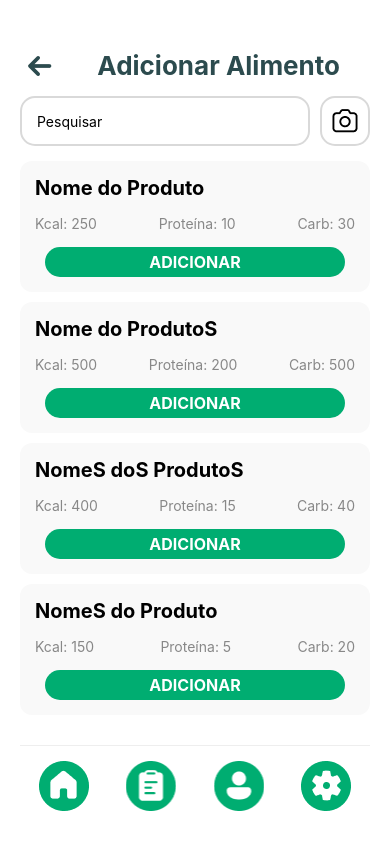
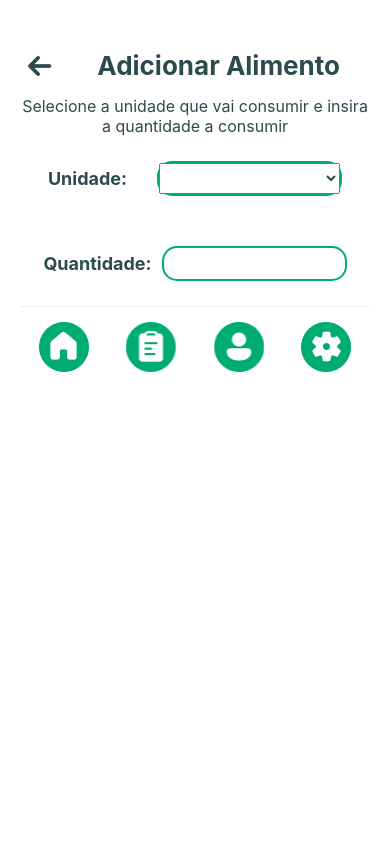
Before and after one commit to ThePerryDev/NutriPerry, a React Native app in the folder frontend/: screen /AdicionarAlimento in a window 390 px wide. Built offline with nearby package versions, Linux system fonts and the light colour scheme.

Commit message:
[Feature] Criando tela de salvar/adicionar alimento, inserindo picker de unidade e input de quantidade

```diff
--- a/frontend/App.tsx
+++ b/frontend/App.tsx
@@ -3,13 +3,14 @@ import { createStackNavigator } from "@react-navigation/stack";
 import { RootStackParamList } from "./src/types/rootStack";
 import {CadastroAlturaPeso, CadastroEmail, CadastroNome, CadastroSexoIdade, CadastroNutriNome, CadastroNutriEmail, Home, TelaFinalizado, TelaPPObjetivo, CadastroNutriFormacao, CadastroNutriTelefone, AbrindoApp, TelaLogin,} from "./src/screen";
 import PesquisaAlimento from "./src/screen/AddAlimento/PesquisaAlimento/PesquisaAlimento";
+import AdicionarAlimento from "./src/screen/AddAlimento/AdicionarAlimento/AdicionarAlimento";
 
 const Stack = createStackNavigator<RootStackParamList>();
 
 export default function App() {
   return (
     <NavigationContainer>
-      <Stack.Navigator initialRouteName="PesquisaAlimento">
+      <Stack.Navigator initialRouteName="AdicionarAlimento">
         <Stack.Screen
           name="AbrindoApp"
           component={AbrindoApp}
@@ -80,6 +81,11 @@ export default function App() {
           component={PesquisaAlimento}
           options={{ headerShown: false }}
         />
+        <Stack.Screen
+          name="AdicionarAlimento"
+          component={AdicionarAlimento}
+          options={{ headerShown: false }}
+        />
       </Stack.Navigator>
     </NavigationContainer>
   );
--- /dev/null
+++ b/frontend/src/components/Cadastro/PickerAlimentos/pickeralimentos.tsx
@@ -0,0 +1,43 @@
+import React from "react";
+import { View, Text } from "react-native";
+import { Picker } from "@react-native-picker/picker";
+import styles from "./styles";
+
+interface PickerItem {
+  label: string;
+  value: string;
+}
+
+interface CustomPickerProps {
+  label: string;
+  selectedValue: string;
+  onValueChange: (itemValue: string) => void;
+  items: PickerItem[];
+}
+
+const UnidadePicker: React.FC<CustomPickerProps> = ({
+  label,
+  selectedValue,
+  onValueChange,
+  items,
+}) => {
+  return (
+    <View style={styles.container}>
+      <Text style={styles.pickerLabel}>{label}</Text>
+      <View style={styles.pickerContainer}>
+        <Picker
+          selectedValue={selectedValue}
+          onValueChange={onValueChange}
+          style={styles.picker}
+          mode="dropdown"
+        >
+          {items.map((item) => (
+            <Picker.Item key={item.value} label={item.label} value={item.value} />
+          ))}
+        </Picker>
+      </View>
+    </View>
+  );
+};
+
+export default UnidadePicker;
--- /dev/null
+++ b/frontend/src/components/Cadastro/PickerAlimentos/styles.tsx
@@ -0,0 +1,34 @@
+import { StyleSheet } from "react-native";
+
+const styles = StyleSheet.create({
+  container: {
+    flexDirection: "row",
+    alignItems: "center",
+    justifyContent:"center",
+    marginTop:25,
+    marginBottom: 25,
+  },
+  pickerLabel: {
+    fontSize: 18,
+    color: "#2C4B4E",
+    fontWeight: "bold",
+    marginRight: 30,
+  },
+  pickerContainer: {
+    width: 185,
+    height: 35,
+    borderStyle: "solid",
+    borderWidth: 2,
+    borderColor: "#00AD71",
+    borderRadius: 15,
+    backgroundColor: "#ffffff",
+    justifyContent: "center",
+  },
+  picker: {
+    fontSize: 16,
+    height: 68,
+    color: "#2C4B4E",
+  }
+});
+
+export default styles;
--- a/frontend/src/components/index.ts
+++ b/frontend/src/components/index.ts
@@ -5,4 +5,4 @@ import Input from "./Login/Input";
 import InputWithIcons from "./Login/InputWithIcons";
 import Titulo from "./Login/Titulo";
 
-export {BotoesInferior, MenuInferior, Titulo, Input, InputWithIcons, Botao}
+export {BotoesInferior, MenuInferior, Titulo, Input, InputWithIcons, Botao,}
--- /dev/null
+++ b/frontend/src/screen/AddAlimento/AdicionarAlimento/AdicionarAlimento.tsx
@@ -0,0 +1,65 @@
+import React, { useState } from "react";
+import { View, Text, TouchableOpacity, FlatList, TextInput, Image } from "react-native";
+import { StackNavigationProp } from "@react-navigation/stack";
+import { RootStackParamList } from "../../../types/rootStack";
+import MenuInferior from "../../../components/MenuInferior/MenuInferior";
+import { setaVolta } from "../../../assets";
+import styles from "./styles";
+import UnidadePicker from "../../../components/Cadastro/PickerAlimentos/pickeralimentos";
+
+type ContinuarScreenNavigationProp = StackNavigationProp<
+  RootStackParamList,
+  "AdicionarAlimento"
+>;
+
+type Props = {
+  navigation: ContinuarScreenNavigationProp;
+};
+
+const AdicionarAlimento: React.FC<Props> = ({ navigation }) => {
+  const [selectUnit, setSelectUnit] = useState("");
+  const [quantidade, setQuantidade] = useState<string>("");
+
+  const UnityOptions = [
+    { label: "", value: "" },
+    { label: "grama (g)", value: "grama" },
+    { label: "kilograma (kg)", value: "kilo" },
+    { label: "mililitro (ml)", value: "ml" },
+    { label: "litro (L)", value: "litro" },
+  ];
+
+  return (
+    <View style={styles.container}>
+      <View style={styles.headerContainer}>
+        <TouchableOpacity style={styles.arrow} onPress={() => navigation.navigate("Home")}>
+          <Image
+            source={setaVolta}
+            style={styles.arrow}
+          />
+        </TouchableOpacity>
+        <Text style={styles.header}>Adicionar Alimento</Text>
+      </View>
+      <Text style={styles.explanation}>Selecione a unidade que vai consumir e insira a quantidade a consumir</Text>
+      <View>
+        <UnidadePicker
+          label="Unidade:"
+          selectedValue={selectUnit}
+          onValueChange={(itemValue) => setSelectUnit(itemValue)}
+          items={UnityOptions}
+        />
+        <View style={styles.quantitycontainer}>
+          <Text style={styles.textgeral}>Quantidade:</Text>
+          <TextInput
+            value={quantidade}
+            onChangeText={(quantidade) => setQuantidade(quantidade)}
+            style={styles.input}
+            keyboardType="numeric"
+          />
+        </View>
+      </View>
+      <MenuInferior />
+    </View>
+  );
+};
+
+export default AdicionarAlimento;
--- /dev/null
+++ b/frontend/src/screen/AddAlimento/AdicionarAlimento/styles.tsx
@@ -0,0 +1,65 @@
+import { StyleSheet } from "react-native";
+
+const styles = StyleSheet.create({
+  container: {
+    flex: 1,
+    padding: 20,
+    backgroundColor: "#fff",
+  },
+  headerContainer: {
+    flexDirection: "row",
+    justifyContent: "space-between",
+    alignItems: "center",
+    marginLeft:5,
+    marginRight:30,
+    marginBottom: 15,
+    marginTop:30,
+  },
+  arrow:{
+    width:30,
+    height:30,
+  },
+  header: {
+    fontSize: 26,
+    fontWeight: "bold",
+    textAlign: "center",
+    color: "#2C4B4E",
+  },
+  explanation:{
+    fontSize: 16,
+    textAlign: "center",
+    color: "#2C4B4E",
+  },
+  quantitycontainer: {
+    flexDirection: "row",
+    alignItems: "center",
+    justifyContent:"center",
+    marginTop:25,
+    marginBottom: 25,
+  },
+  textgeral: {
+    fontSize: 18,
+    color: "#2C4B4E",
+    fontWeight: "bold",
+    marginRight: 10,
+  },
+  input: {
+    width: 185,
+    height: 35,
+    borderStyle: "solid",
+    borderWidth: 2,
+    borderColor: "#00AD71",
+    borderRadius: 15,
+    backgroundColor: "#ffffff",
+    justifyContent: "center",
+  },
+  buttoncontainer: {
+    flexDirection: "row",
+    justifyContent: "center",
+  },
+  listContent: {
+    paddingBottom: 20,
+  },
+});
+
+export default styles;
--- a/frontend/src/screen/AddAlimento/PesquisaAlimento/PesquisaAlimento.tsx
+++ b/frontend/src/screen/AddAlimento/PesquisaAlimento/PesquisaAlimento.tsx
@@ -18,7 +18,7 @@ type Props = {
 
 const product = [
   { name: "Nome do Produto", kcal: 250, protein: 10, carb: 30 },
-  { name: "Nome do ProdutoS", kcal: 500, protein: 200, carb: 500 },
+  { name: "Nome do ProdutoS", kcal: 5000, protein: 2000, carb: 5000},
   { name: "NomeS doS ProdutoS", kcal: 400, protein: 15, carb: 40 },
   { name: "NomeS do Produto", kcal: 150, protein: 5, carb: 20 },
 ];
--- a/frontend/src/screen/AddAlimento/PesquisaAlimento/styles.tsx
+++ b/frontend/src/screen/AddAlimento/PesquisaAlimento/styles.tsx
@@ -62,6 +62,7 @@ const styles = StyleSheet.create({
     fontSize: 20,
     fontWeight: "bold",
     textAlign: "left",
+    color: "#2C4B4E",
   },
   nutritionInfo: {
     flexDirection: "row",
--- a/frontend/src/types/rootStack.ts
+++ b/frontend/src/types/rootStack.ts
@@ -13,4 +13,5 @@ export type RootStackParamList = {
     CadastroNutriFormacao:undefined;
     CadastroNutriTelefone:undefined;
     PesquisaAlimento:undefined;
+    AdicionarAlimento:undefined;
 }
```
